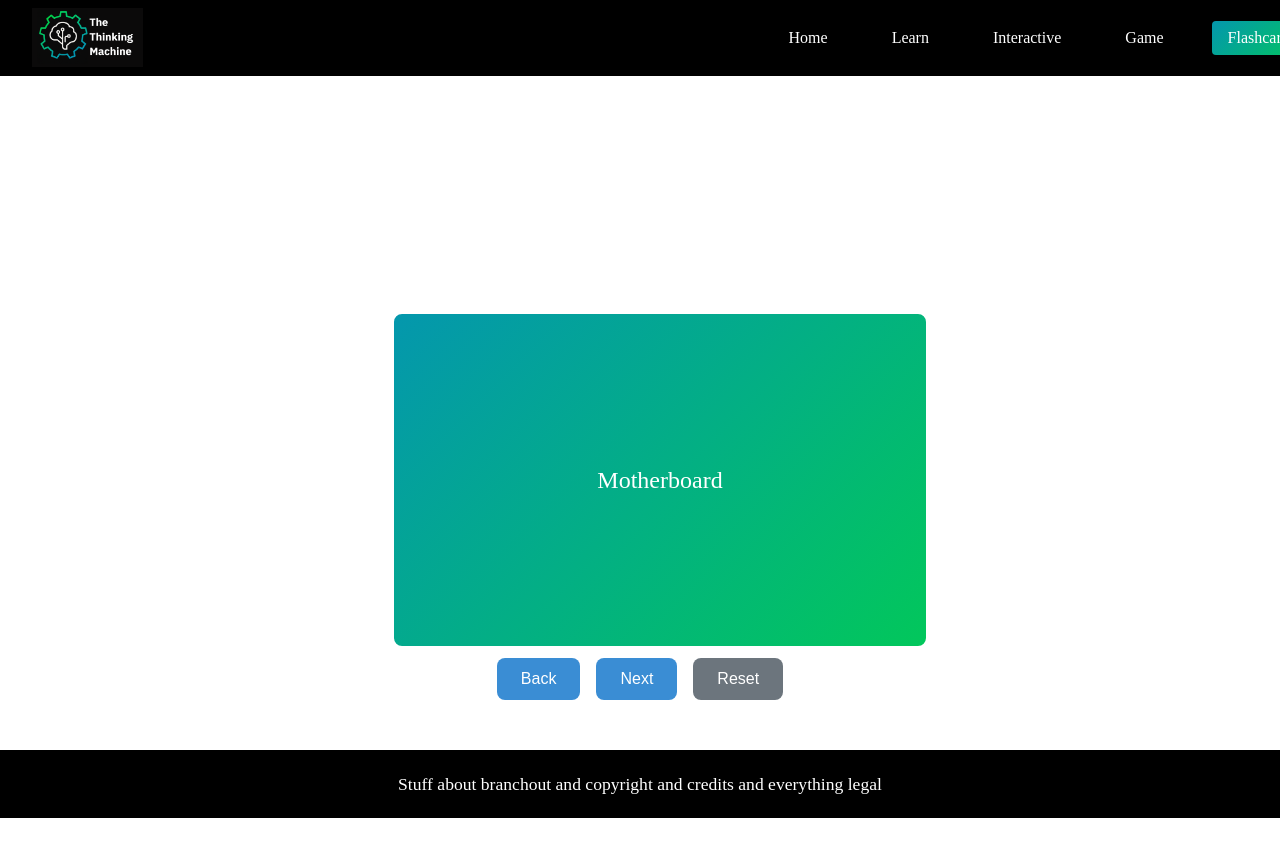
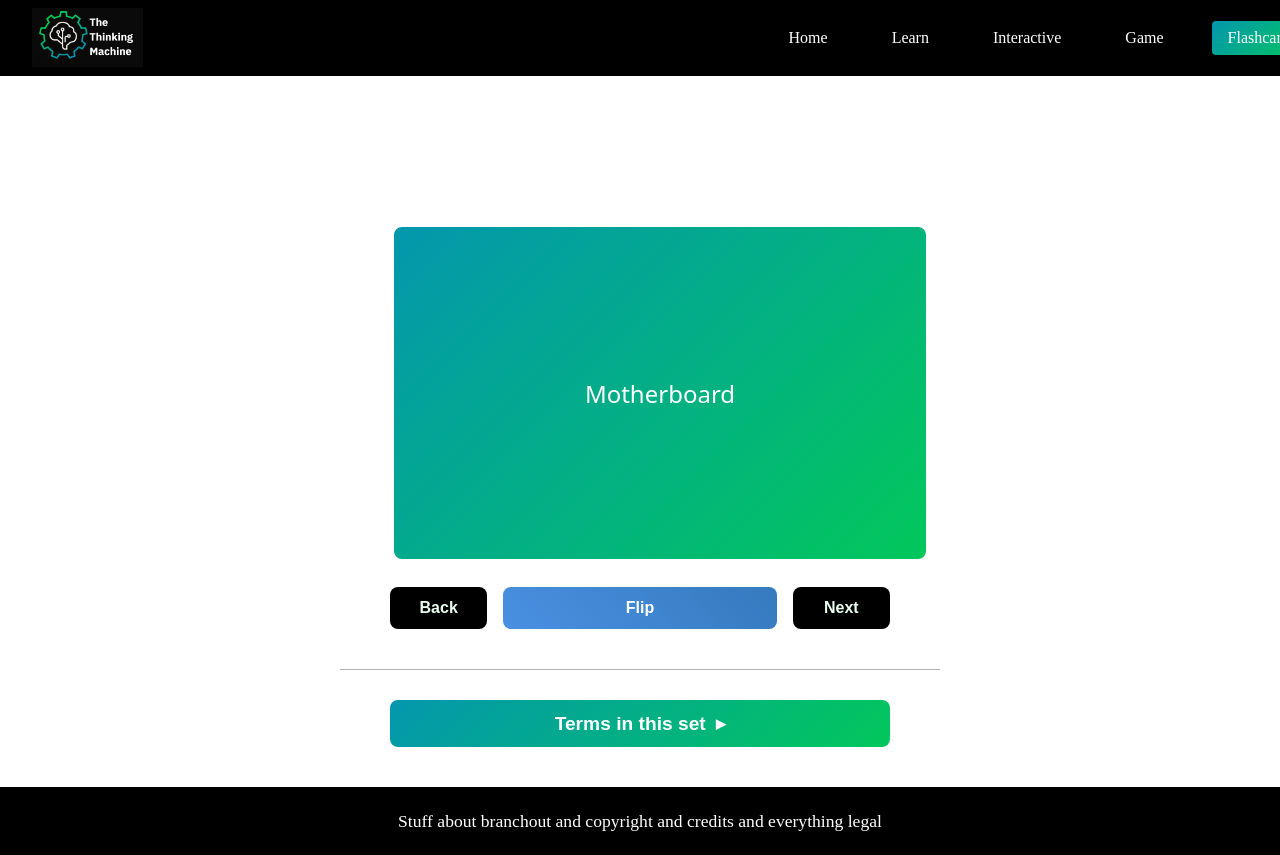
Before and after one commit to InnovatorBO/Computer-Interactive, a SvelteKit app: page /flashcards in a window 1280 px wide. Shown: the top 855 px of the page. Before the commit the page ends 818 px from the top, so only its background shows below. Built offline with nearby package versions, Linux system fonts and the light colour scheme.

Commit message:
updated flashcards styling

```diff
--- a/src/routes/flashcards/+page.svelte
+++ b/src/routes/flashcards/+page.svelte
@@ -1,6 +1,7 @@
 <script lang="ts">
     import { onMount, onDestroy } from 'svelte';
     import { tick } from 'svelte';
+
 
     let title = 'Flashcards Page';
 
@@ -90,6 +91,7 @@
           flipCard();
       }
     }
+
     onMount(() => {
       window.addEventListener('keydown', handleKeyDown);
     });
@@ -98,16 +100,19 @@
       window.removeEventListener('keydown', handleKeyDown);
     });
 
+    let showCards = false;
+    const flashcardImages = Array.from({ length: 20 }, (_, i) => `/flashcards${i + 1}.png`);
+
+    function toggleCards() {
+      showCards = !showCards;
+    }
+
 </script>
-
-<svelte:head>
-    <title>{title}</title>
-</svelte:head>
 
 <div class="page-container">
   <h1>Flashcards</h1>
-</div>
 
+  <!-- Main Flashcard Viewer -->
   <div class="flashcards-container">
     <div class="flashcards-content" on:click={flipCard}>
       <div class="flashcard-inner" class:flipped={showAnswer}>
@@ -119,50 +124,76 @@
         </div>
       </div>
     </div>
+
     <div class="flashcards-buttons">
         <button class="prev-btn" on:click={prevCard}>Back</button>
+        <button class="flip-btn" on:click={flipCard}>Flip</button>
         <button class="next-btn" on:click={nextCard}>Next</button>
-        <button class="reset-btn" on:click={resetCards}>Reset</button>
+    </div>
+
+  </div>
+
+    <hr class="divider" />
+
+  <div class="flashcards-grid-container">
+    <button class="toggle-button" on:click={toggleCards}>
+      Terms in this set
+      <span class="arrow">{showCards ? '▾' : '▸'}</span>
+    </button>
+
+    {#if showCards}
+      <div class="flashcards-grid">
+        {#each flashcardImages as src}
+          <div class="flashcard-item">
+            <img src={src} alt="Flashcard" />
+          </div>
+        {/each}
+      </div>
+    {/if}
   </div>
 </div>
 
 <style>
-
+  /* Page container */
   .page-container {
-        min-height: 150px;
+    max-width: 600px;
+    margin: 0 auto;
+    padding: 20px;
     color: white;
-        font-size: 2.5rem;
-        display: flex;
-        flex-direction: column;
-        justify-content: center;
-        align-items: center;
+    font-family: system-ui, sans-serif;
   }
 
+  h1 {
+    font-size: 2.5rem;
+    margin-top: 20px;
+    margin-bottom: 20px;
+    text-align: center;
+  }
+
+  /* Flashcards container (main) */
   .flashcards-container {
     display: flex;
     flex-direction: column;
     align-items: center;
-        justify-content: center;
-        margin-top: 20px;
-        margin-bottom: 50px;
+    margin-bottom: 40px;
   }
 
   .flashcards-content {
-        margin-top: 2rem;
+    width: 500px;
+    height: 300px;
+    perspective: 1000px;
+    cursor: pointer;
     padding: 2rem;
+    font-size: 1.5rem;
     transition: transform 0.3s ease;
     text-align: center;
-        font-size: 1.5rem;
-        perspective: 1000px;
-        width: 500px;
-        height: 300px;
-        cursor: pointer;
   }
 
   .flashcards-content:hover {
     transform: scale(1.02);
   }
 
+  /* Flashcard flip */
   .flashcard-inner {
     position: relative;
     width: 100%;
@@ -172,38 +203,67 @@
   }
 
   .flashcard-inner.flipped {
-        transform: rotateY(180deg);
+    transform: rotateX(180deg);
   }
 
   .flashcard-front, .flashcard-back {
     position: absolute;
     width: 100%;
     height: 100%;
-        backface-visibility: hidden;
-        background: linear-gradient(135deg, #0497ad, #02c75b);
+    border-radius: 12px;
+    border: 4px solid white;
     color: white;
     display: flex;
     justify-content: center;
     align-items: center;
-        border: 4px solid #fff;
-        border-radius: 12px;
-        font-size: 1.5rem;
     padding: 1rem;
+    backface-visibility: hidden;
+  }
+
+  .flashcard-front {
+    background: linear-gradient(135deg, #0497ad, #02c75b);
   }
 
   .flashcard-back {
     background: #3c46a6;
-        transform: rotateY(180deg);
+    transform: rotateX(180deg);
   }
+
+  /* Buttons for main flashcards */
   .flashcards-buttons {
     display: flex;
     gap: 1rem;
+    width: 500px;
+    margin-top: 1rem;
   }
 
   .prev-btn, .next-btn {
+    font-family: 'Arial', sans-serif;
+    font-weight: 550;
     margin-top: 1rem;
     padding: 0.75rem 1.5rem;
-        background: #3a8dd4;
+    background: #000;
+    color: #e8ffee;
+    border: none;
+    border-radius: 8px;
+    font-size: 1rem;
+    cursor: pointer;
+    flex: 1;
+    transition: all 0.3s ease;
+  }
+
+  .prev-btn:hover, .next-btn:hover {
+    transform: translateY(-2px);
+    background: #485270;
+  }
+
+  .flip-btn {
+    font-family: 'Arial', sans-serif;
+    font-weight: 550;
+    margin-top: 1rem;
+    padding: 0.75rem 7rem;
+    background: linear-gradient(45deg, #4a90e2, #357abd);
+    transition: all 0.3s ease;
     color: white;
     border: none;
     border-radius: 8px;
@@ -212,25 +272,70 @@
     flex: 1;
   }
 
-    .reset-btn {
-        margin-top: 1rem;
-        padding: 0.75rem 1.5rem;
-        background: #6c757d;
+  .flip-btn:hover {
+    transform: translateY(-2px);
+    box-shadow: 0 6px 20px rgba(74, 144, 226, 0.4);
+    background: #2f75b5;
+  }
+
+  /* Flashcards grid container (bottom) */
+  .flashcards-grid-container {
+    display: flex;
+    flex-direction: column;
+    align-items: center;
+    justify-content: center;
+    width: 100%;
+  }
+
+  /* Toggle button style */
+  .toggle-button {
+    background: linear-gradient(135deg, #0497ad, #02c75b);
     color: white;
     border: none;
+    padding: 12px 18px;
+    font-size: 1.2rem;
+    font-weight: bold;
     border-radius: 8px;
-        font-size: 1rem;
     cursor: pointer;
-        flex: 1;
+    display: flex;
+    align-items: center;
+    justify-content: center;
+    gap: 10px;
+    transition: background 0.2s ease-in-out;
+    margin-bottom: 20px;
+    width: 100%;
+    max-width: 500px;
   }
 
-    .prev-btn:hover, .next-btn:hover {
-        background: #2f75b5
+  .toggle-button:hover {
+    background: #305bb5;
   }
 
-    h1 {
-        font-size: 2.5rem;
-        margin-top: 2.5rem;
+  .arrow {
+    font-size: 1.2rem;
   }
 
+  /* Grid of smaller flashcards */
+  .flashcards-grid {
+    display: grid;
+    grid-template-columns: repeat(auto-fit, minmax(350px, 1fr));
+    gap: 20px;
+    max-width: 500px;
+    margin: 0 auto;
+  }
+
+  .flashcard-item img {
+    width: 100%;
+    border-radius: 10px;
+    box-shadow: 0 4px 15px rgba(0, 0, 0, 0.2);
+  }
+
+  .divider {
+    border: none;
+    border-top: 1px solid rgba(0, 0, 0, 0.3);
+    margin: 30px 0;
+    width: 100%;
+    max-width: 600px;
+    align-self: center;
+  }
 </style>
```
Lines whose indentation alone changed are shown as unchanged.
